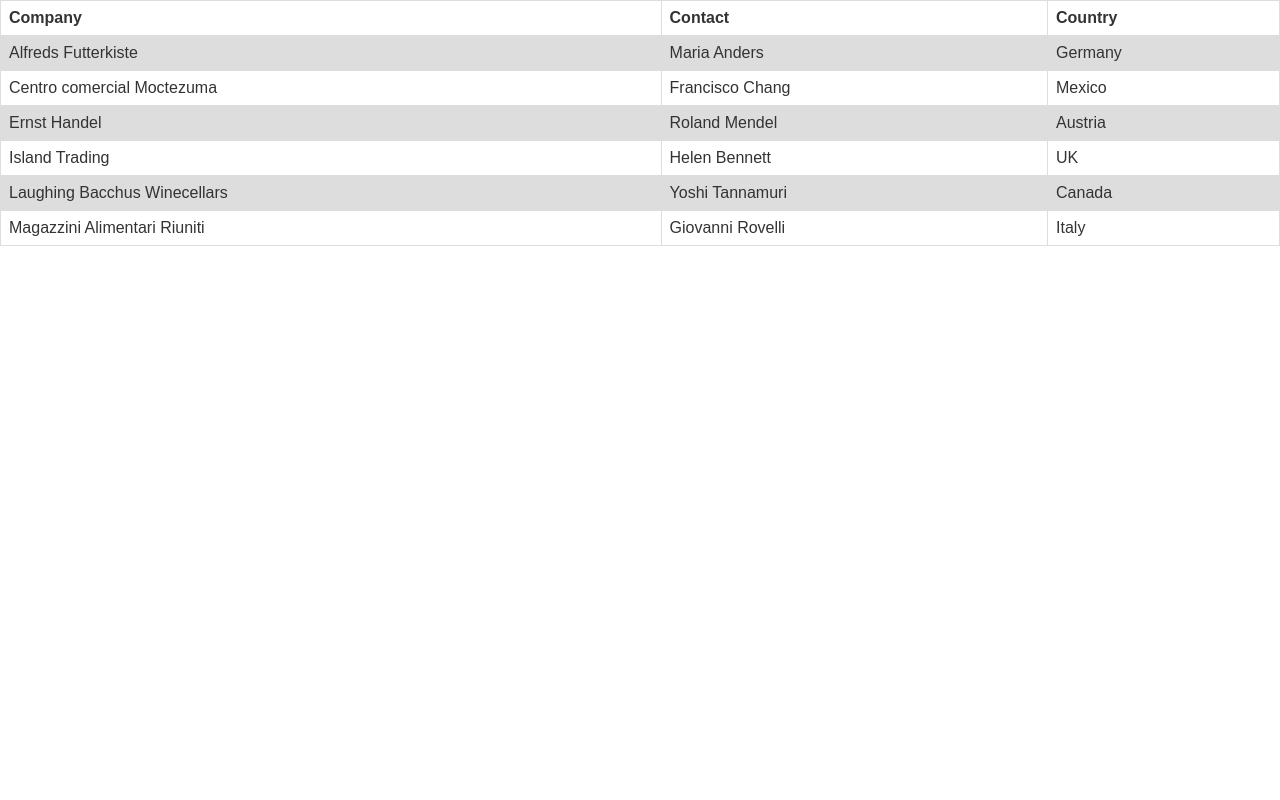
After one commit to ashhadulislam/covid_assistance, a Flask app: template templates/gallery.html in a window 1280 px wide. The commit adds this page. Run offline with Flask 2, Linux system fonts and the light colour scheme; the template is opened without the code that fills it, so the values that code supplies are empty; some libraries are stand-ins or nearby versions.

Commit message:
first commit

```diff
--- a/app.py
+++ b/app.py
@@ -14,14 +14,46 @@ def add_request():
 def insert_into_gdrive(data_list):
     '''
     insert into the google sheet in the order
-    name, contact_num,lat, lon,
-    rice_qty, wheat_qty, oil_qty
+    name, contact_num,lat, lon, address,
+    rice_qty, wheat_qty, oil_qty, daal_qty,
+    request_status
     '''
 
     # use creds to create a client to interact with the Google Drive API
     scope = ['https://spreadsheets.google.com/feeds','https://www.googleapis.com/auth/drive']
 
     creds = ServiceAccountCredentials.from_json_keyfile_name('client_secret.json', scope)
+    print(creds)
+    print(type(creds))
+
+
+    # print(creds)
+    client = gspread.authorize(creds)
+
+    # Find a workbook by name and open the first sheet
+    # Make sure you use the right name here.
+    sheet = client.open("Details_People").sheet1
+    row = data_list
+    index = len(sheet.get_all_values())+1
+    sheet.insert_row(row, index)
+
+
+def get_requests():
+    '''
+    insert into the google sheet in the order
+    name, contact_num,lat, lon, address,
+    rice_qty, wheat_qty, oil_qty, daal_qty,
+    request_status
+    '''
+
+    # use creds to create a client to interact with the Google Drive API
+    scope = ['https://spreadsheets.google.com/feeds','https://www.googleapis.com/auth/drive']
+
+    creds = ServiceAccountCredentials.from_json_keyfile_name('client_secret.json', scope)
+    print(creds)
+    print(type(creds))
+
+
     # print(creds)
     client = gspread.authorize(creds)
 
@@ -29,20 +61,45 @@ def insert_into_gdrive(data_list):
     # Make sure you use the right name here.
     sheet = client.open("Details_People").sheet1
 
-    # # Extract and print all of the values
-    list_of_hashes = sheet.get_all_records()
 
 
-    print(sheet.get_all_values())
+    list_of_requests=(sheet.get_all_values())
     print("length of data is ",len(sheet.get_all_values()))
+    request_status_index=5
 
-    row = data_list
-    index = len(sheet.get_all_values())+1
-    sheet.insert_row(row, index)
+    list_requests=[]
 
-    print(sheet.row_count)
+    # skip the first request since it is heading
+    for request in list_of_requests[1:]:
 
 
+        if request[request_status_index]=="Requested":
+            dict_request={}
+            for val in request:
+                dict_request["name"]=val[0]
+                dict_request["contact_num"]=val[0]
+                dict_request["lat"]=val[0]
+                dict_request["lon"]=val[0]
+                dict_request["requestor_address"]=val[0]
+                dict_request["rice_qty"]=val[0]
+                dict_request["wheat_qty"]=val[0]
+                dict_request["oil_qty"]=val[0]
+                dict_request["daal_qty"]=val[0]
+            list_requests.append(dict_request)
+
+    return list_requests
+
+
+
+@application.route('/pending',methods=["POST"])
+def pending():
+    '''
+    this function shows pending requests
+    '''
+    list_requests=get_requests()
+    print("requests are ",list_requests)
+
+    return render_template("gallery.html", items=list_requests)
 
 
 
@@ -53,8 +110,11 @@ def add_mosque():
     print(request.form.keys)
     name=str(request.form['requestor_name'])
     contact_num=str(request.form['contact_num'])
+
     lat=str(request.form['mosque_lat'])
     lon=str(request.form['mosque_lon'])
+    requestor_address=str(request.form['requestor_address'])
+    request_status="Requested"
 
     # here get approx location from lat long
     approx_location="Home"
@@ -65,23 +125,20 @@ def add_mosque():
     oil_qty=str(request.form['oil_qty'])
     daal_qty=str(request.form['daal_qty'])
 
-    request_status="Order Placed"
+
 
     data_list.append(name)
     data_list.append(contact_num)
+
     data_list.append(lat)
     data_list.append(lon)
-    data_list.append(approx_location)
+    data_list.append(requestor_address)
+    data_list.append(request_status)
 
     data_list.append(rice_qty)
     data_list.append(wheat_qty)
     data_list.append(oil_qty)
     data_list.append(daal_qty)
-
-    data_list.append(request_status)
-
-
-
 
 
 
--- a/templates/base.html
+++ b/templates/base.html
@@ -88,6 +88,11 @@
 		      	<input type="text" class="form-control" id="mosque_lon" placeholder="Longitude" name="mosque_lon" >
 	      	</div>
 
+	      	<div class="form-group">
+		    	<label>Address:</label>
+		      	<input type="text" onfocus="this.value=''" class="form-control" id="requestor_address" placeholder="Requestor Address" name="requestor_address">
+	      	</div>
+
 
 	      	<div class="form-group">
 		      	<label>Contact Number(10 digit Mobile):</label>
--- /dev/null
+++ b/templates/gallery.html
@@ -0,0 +1,76 @@
+
+<html>
+
+	<head>
+		<meta charset="utf-8">
+		<meta name="viewport" content="width=device-width, initial-scale=1">
+		<link rel="stylesheet" href="https://maxcdn.bootstrapcdn.com/bootstrap/3.4.0/css/bootstrap.min.css">
+		<script src="https://ajax.googleapis.com/ajax/libs/jquery/3.4.1/jquery.min.js"></script>
+		<script src="https://maxcdn.bootstrapcdn.com/bootstrap/3.4.0/js/bootstrap.min.js"></script>
+
+		<style>
+			table {
+			  font-family: arial, sans-serif;
+			  border-collapse: collapse;
+			  width: 100%;
+			}
+
+			td, th {
+			  border: 1px solid #dddddd;
+			  text-align: left;
+			  padding: 8px;
+			}
+
+			tr:nth-child(even) {
+			  background-color: #dddddd;
+			}
+		</style>
+
+
+	</head>
+
+
+	<body>
+
+		<table>
+		  <tr>
+		    <th>Company</th>
+		    <th>Contact</th>
+		    <th>Country</th>
+		  </tr>
+		  <tr>
+		    <td>Alfreds Futterkiste</td>
+		    <td>Maria Anders</td>
+		    <td>Germany</td>
+		  </tr>
+		  <tr>
+		    <td>Centro comercial Moctezuma</td>
+		    <td>Francisco Chang</td>
+		    <td>Mexico</td>
+		  </tr>
+		  <tr>
+		    <td>Ernst Handel</td>
+		    <td>Roland Mendel</td>
+		    <td>Austria</td>
+		  </tr>
+		  <tr>
+		    <td>Island Trading</td>
+		    <td>Helen Bennett</td>
+		    <td>UK</td>
+		  </tr>
+		  <tr>
+		    <td>Laughing Bacchus Winecellars</td>
+		    <td>Yoshi Tannamuri</td>
+		    <td>Canada</td>
+		  </tr>
+		  <tr>
+		    <td>Magazzini Alimentari Riuniti</td>
+		    <td>Giovanni Rovelli</td>
+		    <td>Italy</td>
+		  </tr>
+		</table>
+
+
+	</body>
+
+</html>
```
